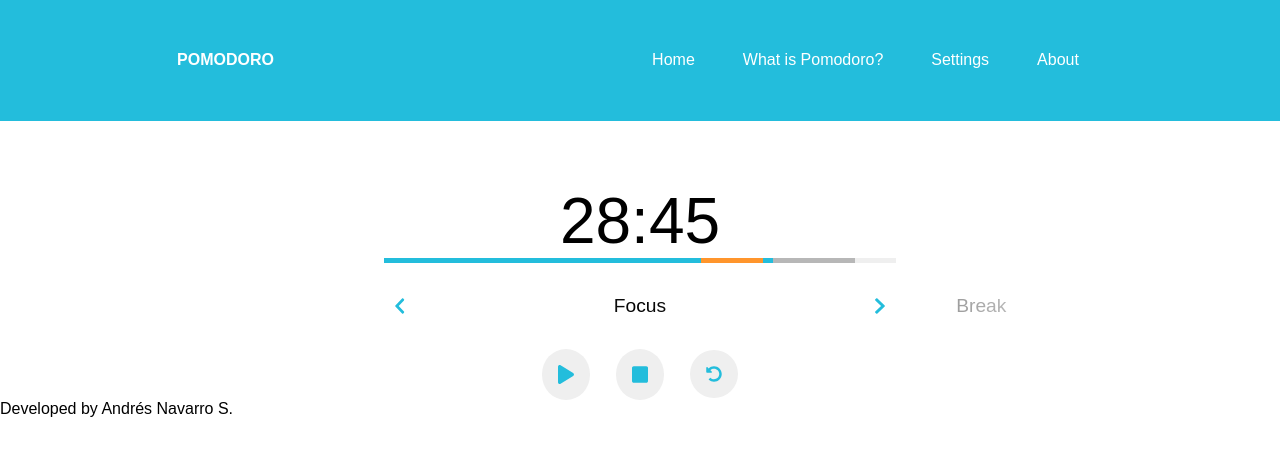
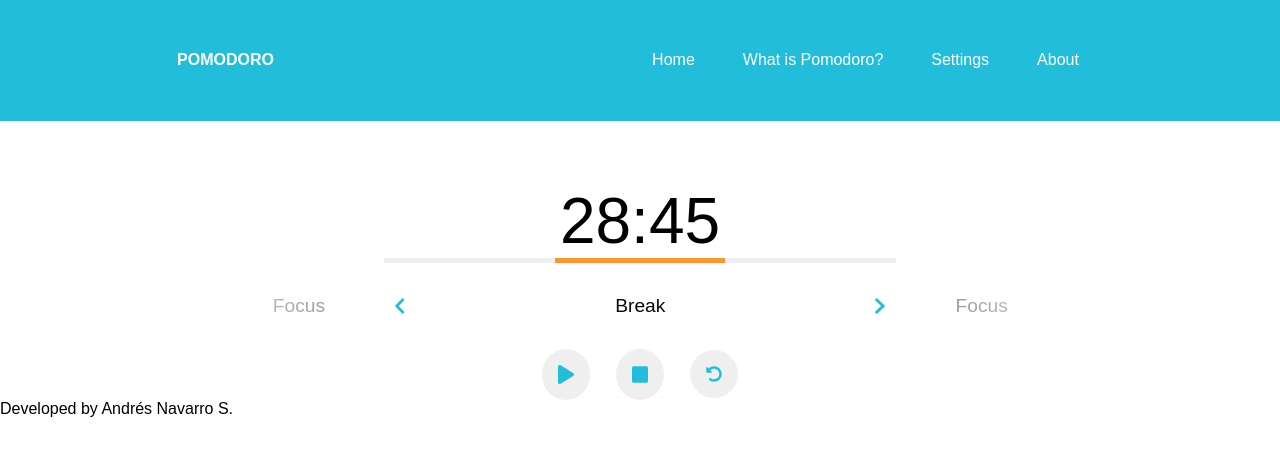
Before and after one commit to AndresNS/pomodoro, a website: page index.html in a window 1280 px wide. Both pictures are taken after a click on the link 400 px from the left and 306 px from the top of the page. Drawn offline with Linux system fonts and the light colour scheme.

Commit message:
change desktop progress bar style and add animation to it

```diff
--- a/js/timer-progress-bar.js
+++ b/js/timer-progress-bar.js
@@ -1,111 +1,51 @@
-/*eslint indent: ["error", "tab", { "SwitchCase": 1 }]*/
-
 /* PROGRESS BAR DESKTOP */
 
 const sequence = {
 	cicles: [0, 1, 0, 1, 0, 1, 0, 2],
-	pomMin: 25,
-	shortBreakMins: 5,
-	longBreakMins: 10
+	pomMin: .1,
+	shortBreakMins: .05,
+	longBreakMins: .08
 };
 
-const widths = calculateWidths(sequence.pomMin, sequence.shortBreakMins, sequence.longBreakMins);
 
 const progressBarCurrent = document.querySelector(".timer__progress-bar__current");
-const progressBarBg = document.querySelector(".timer__progress-bar__bg");
-
-
-sequence.cicles.map((i) => {
-	if (i === 0) {
-		addElement("div", "pomodoro", 0, progressBarCurrent);
-		addElement("div", "pomodoro", widths.pomodoroWidth, progressBarBg);
-	} else if (i === 1) {
-		addElement("div", "break", 0, progressBarCurrent);
-		addElement("div", "break", widths.shortBreakWidth, progressBarBg);
-	} else {
-		addElement("div", "break", 0, progressBarCurrent);
-		addElement("div", "break", widths.longBreakWidth, progressBarBg);
-	}
-});
-
-const intervalBlocks = document.querySelectorAll(".timer__progress-bar__current div");
+let barWidth = 0;
 let idx = 0;
-let currentTimer = intervalBlocks[idx];
-let w = 0;
-currentTimer.style.width = w + "%";
-let finalWidth = widths.pomodoroWidth;
-
-let t = setInterval(() => {
-	currentTimer.style.width = w + "%";
-	w++;
-	if (w >= finalWidth) {
+progressBarCurrent.style.width = barWidth + "%";
+progressBarCurrent.classList.add("pomodoro");
+let timer = setInterval(() => {
+	if (barWidth >= 100) {
 		nextInterval();
 	}
-}, 100);
+
+	if (sequence.cicles[idx] == 0) {
+		barWidth += (100 / (sequence.pomMin * 60));
+	} else if (sequence.cicles[idx] == 1) {
+		barWidth += (100 / (sequence.shortBreakMins * 60));
+	} else if (sequence.cicles[idx] == 2) {
+		barWidth += (100 / (sequence.longBreakMins * 60));
+	}
+
+	progressBarCurrent.style.width = barWidth + "%";
+}, 1000);
+
+// FIX CLEAR INTERVAL ON LAST INTERVAL
 
 function nextInterval() {
-	if (idx >= sequence.cicles.length-1) {
-		clearInterval(t);
+	idx += 1;
+	if (idx < sequence.cicles.length) {
+		barWidth = 0;
+		// click arrow
+		const nextIntervalArrow = document.querySelectorAll(".sequence-display__controls>a");
+		nextIntervalArrow[1].click();
+		if (sequence.cicles[idx] == 0) {
+			progressBarCurrent.classList.remove("break");
+			progressBarCurrent.classList.add("pomodoro");
+		} else {
+			progressBarCurrent.classList.remove("pomodoro");
+			progressBarCurrent.classList.add("break");
+		}
 	} else {
-		idx++;
-		if (sequence.cicles[idx] == 0) {
-			finalWidth = widths.pomodoroWidth;
-		} else if (sequence.cicles[idx] == 1) {
-			finalWidth = widths.shortBreakWidth;
-		} else if (sequence.cicles[idx] == 2) {
-			finalWidth = widths.longBreakWidth;
-		}
-		w = 0;
-		currentTimer = intervalBlocks[idx];
+		clearInterval(timer);
 	}
-
-
 }
-
-// let it = runSequence();
-// //starts the sequence
-// // it.next();
-
-// function* runSequence() {
-// 	sequence.cicles.map((i)=>{
-// 		switch (sequence.cicles[i]) {
-// 			case 0:
-// 				yield pomodoro.start(it);
-// 				break;
-// 			case 1:
-// 				yield shortBreak.start(it);
-// 				break;
-// 			case 2:
-// 				yield longBreak.start(it);
-// 				break;
-// 		}
-// 	});
-// }
-
-
-// Helper functions
-
-function calculateWidths(pomMins, shortBreakMins, longBreakMins) {
-	const pomodoroInSeconds = pomMins * 60;
-	const shortBreakInSeconds = shortBreakMins * 60;
-	const longBreakInSeconds = longBreakMins * 60;
-
-	const totalSeconds = pomodoroInSeconds + shortBreakInSeconds + longBreakInSeconds;
-
-	const pomodoroWidth = pomodoroInSeconds * 100 / totalSeconds;
-	const shortBreakWidth = shortBreakInSeconds * 100 / totalSeconds;
-	const longBreakWidth = longBreakInSeconds * 100 / totalSeconds;
-
-	return {
-		pomodoroWidth,
-		shortBreakWidth,
-		longBreakWidth
-	};
-}
-
-function addElement(tag, className, width, parent) {
-	const element = document.createElement("div");
-	element.className = className;
-	element.style.width = width + "%";
-	parent.appendChild(element);
-}
--- a/scss/partials/_timer.scss
+++ b/scss/partials/_timer.scss
@@ -61,10 +61,11 @@
                 border-radius: 0;
                 animation: none;
                 display: flex;
-                &>.pomodoro{
+                transition: width 1s ease;
+                &.pomodoro{
                     background-color: $color-primary;
                 }
-                &>.break{
+                &.break{
                     background-color: $color-secondary;
                 }
             }
@@ -74,12 +75,6 @@
                 border: none;
                 border-radius: 0;
                 display: flex;
-                &>.pomodoro{
-                    background-color: $color-gray;
-                }
-                &>.break{
-                    background-color: $color-gray-light;
-                }
             }
         }
 
```
Also changed, not shown: css/style.css, 1 other file.
